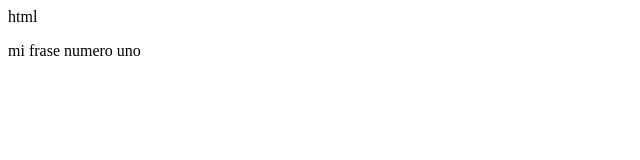
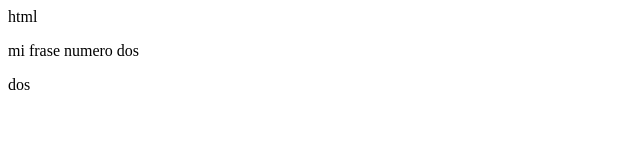
Before and after one commit to sandriiix01/webapp, a plain HTML site: page index.html in a window 1280 px wide. Shown: the full height of the page, 0-640 px from the left. Drawn offline with Linux system fonts and the light colour scheme.

Commit message:
cambio 2

```diff
--- a/index.html
+++ b/index.html
@@ -5,7 +5,8 @@
     <title>Document</title>
 </head>
 <body>
-  <p> mi frase numero uno </p>
-
+  <p> mi frase numero dos </p>
+<p> dos
+</p>
 </body>
 </html>
```
